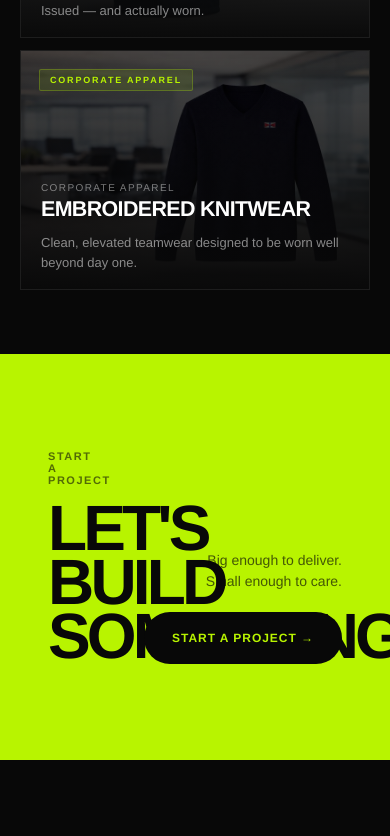
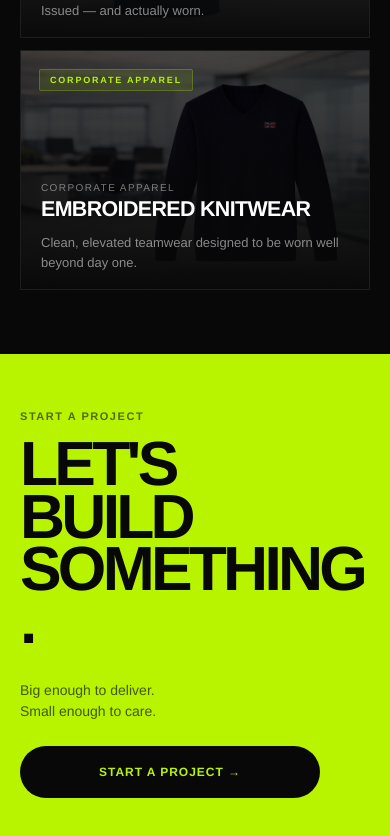
Before and after one commit to thebenkent/tendencies-site, a Next.js app: page / in a window 390 px wide. Shown: the part 2149-2985 px from the top of the page. Before the commit the page ends 2909 px from the top, so only its background shows below. Built offline with nearby package versions, Linux system fonts and the light colour scheme.

Commit message:
fix CTA syntax + mobile hover

```diff
--- a/components/CTA.tsx
+++ b/components/CTA.tsx
@@ -1,11 +1,16 @@
 "use client";
 
+import { useIsMobile } from "@/hooks/useIsMobile";
+
 export default function CTA() {
+  const isMobile = useIsMobile();
+
   return (
     <section
       style={{
         background: "#b8f400",
-        padding: "96px 48px",
+        padding: isMobile ? "56px 20px 64px" : "96px 48px",
+        overflowX: "hidden",
       }}
     >
       <div
@@ -13,9 +18,9 @@ export default function CTA() {
           maxWidth: "1440px",
           margin: "0 auto",
           display: "grid",
-          gridTemplateColumns: "minmax(0, 1fr) auto",
+          gridTemplateColumns: isMobile ? "1fr" : "minmax(0, 1fr) auto",
           alignItems: "end",
-          gap: "48px",
+          gap: isMobile ? "32px" : "48px",
         }}
       >
         <div>
@@ -34,13 +39,16 @@ export default function CTA() {
 
           <h2
             style={{
-              fontSize: "clamp(64px, 10vw, 120px)",
+              fontSize: isMobile
+                ? "clamp(52px, 16vw, 72px)"
+                : "clamp(64px, 10vw, 120px)",
               fontWeight: 900,
               lineHeight: 0.84,
               letterSpacing: "-0.06em",
               textTransform: "uppercase",
               margin: 0,
               color: "#080808",
+              wordBreak: "break-word",
             }}
           >
             LET&apos;S
@@ -53,8 +61,8 @@ export default function CTA() {
 
         <div
           style={{
-            textAlign: "right",
-            maxWidth: "280px",
+            textAlign: isMobile ? "left" : "right",
+            maxWidth: isMobile ? "100%" : "280px",
           }}
         >
           <p
@@ -63,7 +71,7 @@ export default function CTA() {
               lineHeight: 1.5,
               fontWeight: 500,
               color: "rgba(8,8,8,0.66)",
-              margin: "0 0 20px",
+              margin: isMobile ? "0 0 24px" : "0 0 20px",
             }}
           >
             Big enough to deliver.
@@ -74,7 +82,7 @@ export default function CTA() {
      <a
   href="/start-a-project"
   style={{
-              display: "inline-flex",
+    display: isMobile ? "flex" : "inline-flex",
     alignItems: "center",
     justifyContent: "center",
     height: "52px",
@@ -88,9 +96,16 @@ export default function CTA() {
     letterSpacing: "0.08em",
     textTransform: "uppercase",
     transition: "opacity 0.2s ease",
+    width: isMobile ? "100%" : "auto",
+    maxWidth: isMobile ? "300px" : "none",
+    boxSizing: "border-box",
   }}
-            onMouseEnter={(e) => (e.currentTarget.style.opacity = "0.88")}
-            onMouseLeave={(e) => (e.currentTarget.style.opacity = "1")}
+  onMouseEnter={
+    !isMobile ? (e) => (e.currentTarget.style.opacity = "0.88") : undefined
+  }
+  onMouseLeave={
+    !isMobile ? (e) => (e.currentTarget.style.opacity = "1") : undefined
+  }
 >
   Start a Project →
 </a>
```
Lines whose indentation alone changed are shown as unchanged.
